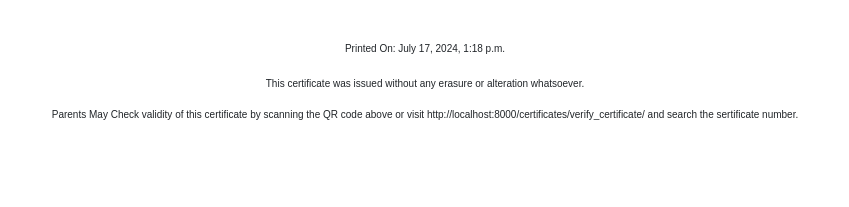
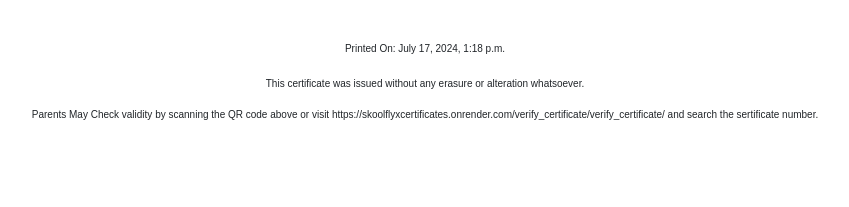
Before and after one commit to Enockkoech/skoolflyxcertificates, a Django app: template certificates/templates/certificates/certificate.html in a window 1280 px wide. Shown: the part 593-800 px from the top of the page, without its empty margins (215-1064 px from the left). Run offline with Django 4.2, Linux system fonts and the light colour scheme; the template is opened without the code that fills it: values that come from a table or form of the project are taken from there, others are empty; data comes from the database, SQL or seed files in the repository; some libraries are stand-ins or nearby versions; some web fonts are replaced.

Commit message:
updated pages 4

```diff
--- a/certificates/templates/certificates/certificate.html
+++ b/certificates/templates/certificates/certificate.html
@@ -133,7 +133,7 @@
     </div>
     <div class="footer">
         <p>This certificate was issued without any erasure or alteration whatsoever.</p>
-        <p>Parents May Check validity of this certificate by scanning the QR code above or visit http://localhost:8000/certificates/verify_certificate/ and search the sertificate number.</p>
+        <p>Parents May Check validity by scanning the QR code above or visit https://skoolflyxcertificates.onrender.com/verify_certificate/verify_certificate/ and search the sertificate number.</p>
     </div>
 
 </body>
```
Also changed, not shown: certificates/templates/certificates/verify_certificate.html (+0 -128 lines).
